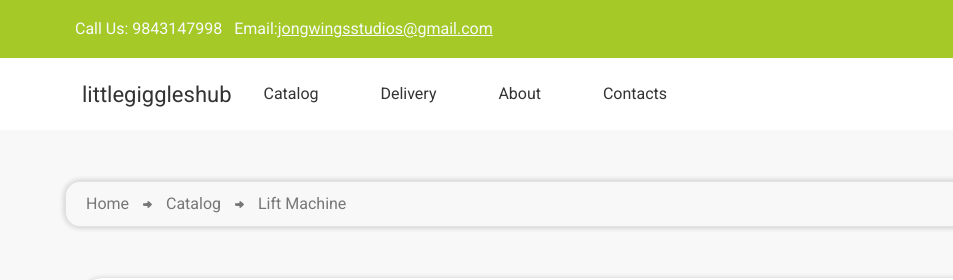
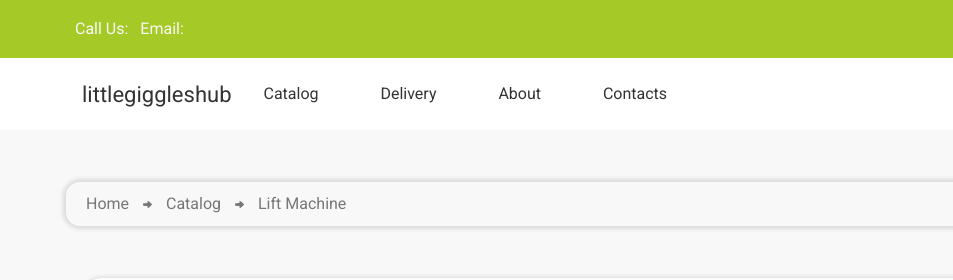
Before and after one commit to Jongwings/littlegiggleshub.com, a plain HTML site: page machine.html in a window 1280 px wide. Shown: the top 280 px of the page, 0-953 px from the left. Drawn offline with Linux system fonts and the light colour scheme.

Commit message:
Update machine.html

```diff
--- a/machine.html
+++ b/machine.html
@@ -16,8 +16,8 @@
         <header class="consthead">
             <div class="container">
                 <div class="address text-center">
-                    <span class="me-2">Call Us: 9843147998</span>
-                    <span class="">Email:<a href="#">jongwingsstudios@gmail.com</a></span>
+                    <span class="me-2">Call Us: </span>
+                    <span class="">Email:<a href="#"></a></span>
                 </div>
                 <ul class="social">
                     <li><a href="#"><img src="img/twitterIconWhite.svg" alt=""></a></li>
```
